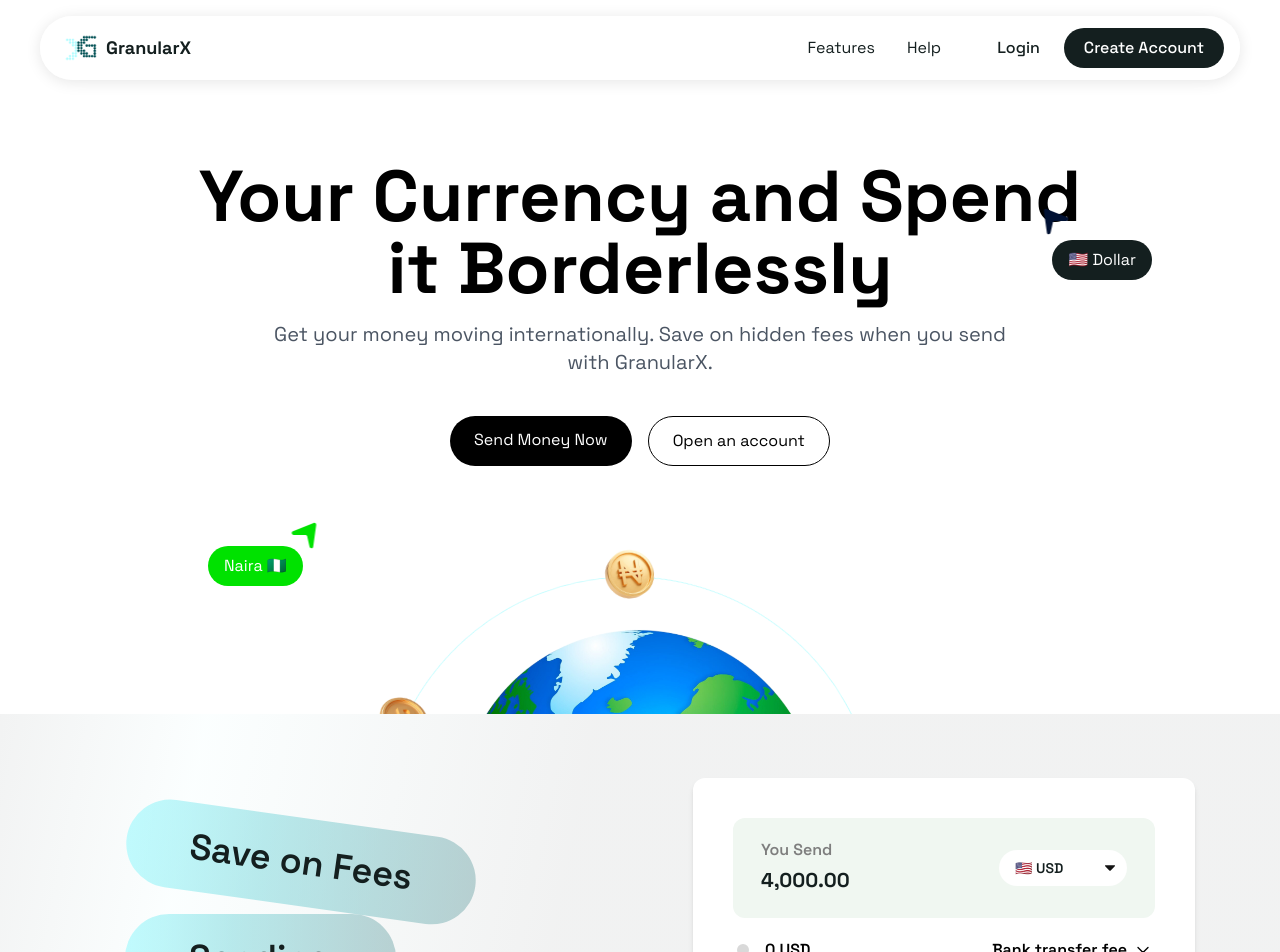
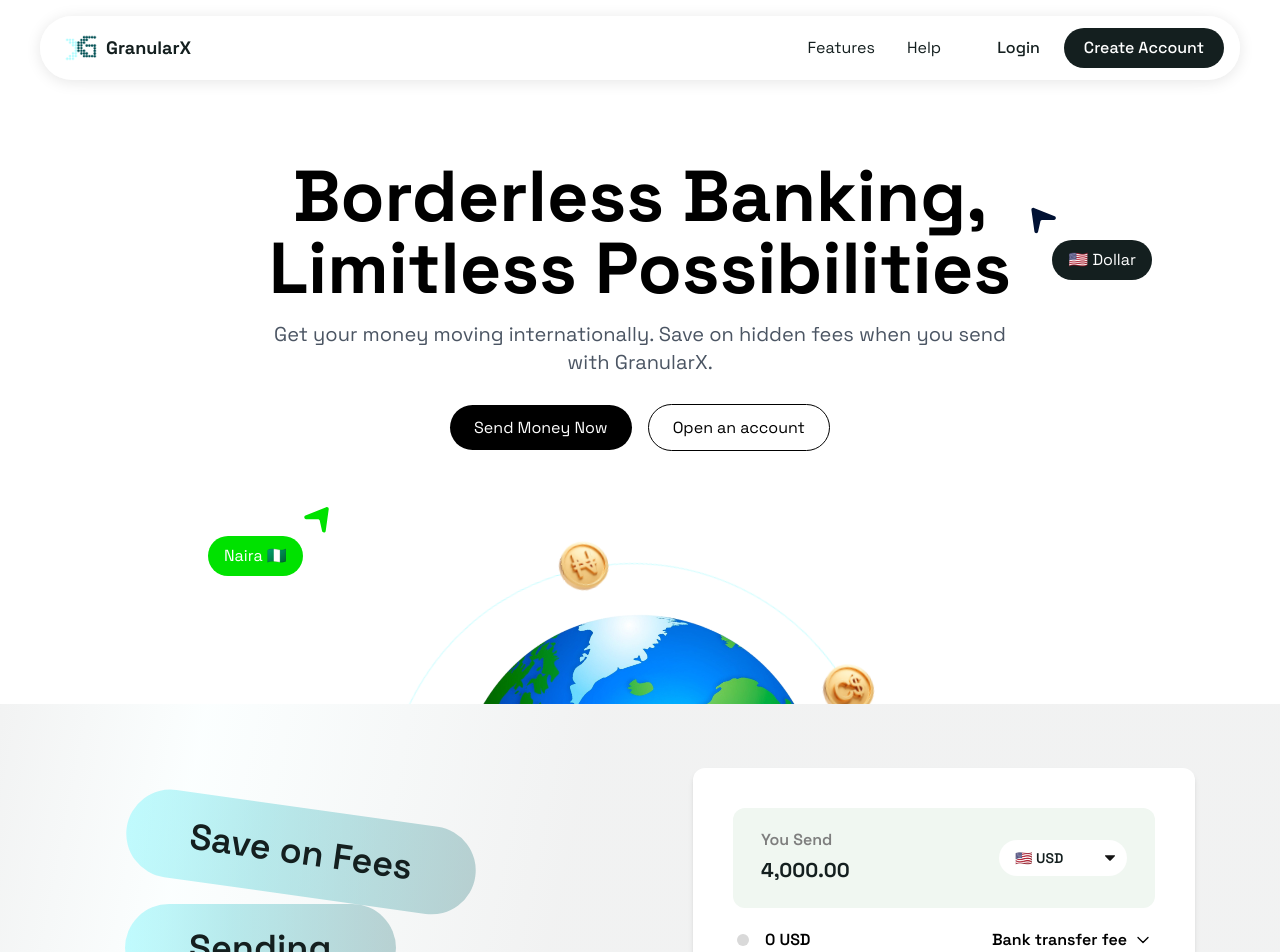
Before and after one commit to Creatorjason/new_landing, a Next.js app: page / in a window 1280 px wide. Shown: the top 952 px of the page. Built offline with nearby package versions, Linux system fonts and the light colour scheme.

Commit message:
feat: more animations

```diff
--- a/components/Hero.tsx
+++ b/components/Hero.tsx
@@ -1,41 +1,106 @@
+"use client"
+
 import Image from 'next/image';
 import Link from 'next/link';
+import { motion } from 'framer-motion';
 
 const Hero = () => {
   return (
-    <section className="text-center p-4 pb-40 md:p-40 pt-36 flex justify-center items-center text-black relative overflow-hidden">
-      <div className='mb-14 px-2'>
+    <motion.section
+      initial={{ opacity: 0 }}
+      animate={{ opacity: 1 }}
+      transition={{ duration: 0.5 }}
+      className="text-center p-4 pb-40 md:p-40 pt-36 flex justify-center items-center text-black relative overflow-hidden"
+    >
+      <motion.div
+        initial={{ y: 50, opacity: 0 }}
+        animate={{ y: 0, opacity: 1 }}
+        transition={{ duration: 0.5, delay: 0.2 }}
+        className='mb-14 px-2'
+      >
         <div className='flex flex-col items-center mb-2'>
-          <h1 className="text-4xl md:text-7xl font-black mb-4">Your Currency and Spend it Borderlessly</h1>
-          <p className="text-xl mb-8 text-gray-600 max-w-[60ch]">Get your money moving internationally. Save on hidden fees when you send with GranularX.</p>
+          <motion.h1
+            initial={{ y: 20, opacity: 0 }}
+            animate={{ y: 0, opacity: 1 }}
+            transition={{ duration: 0.5, delay: 0.3 }}
+            className="text-4xl md:text-7xl font-black mb-4"
+          >
+            Borderless Banking, Limitless Possibilities
+          </motion.h1>
+          <motion.p
+            initial={{ y: 20, opacity: 0 }}
+            animate={{ y: 0, opacity: 1 }}
+            transition={{ duration: 0.5, delay: 0.4 }}
+            className="text-xl mb-8 text-gray-600 max-w-[60ch]"
+          >
+            Get your money moving internationally. Save on hidden fees when you send with GranularX.
+          </motion.p>
         </div>
-        <div className="gap-4 flex justify-center flex-col md:flex-row">
-          <Link href="/send" className="px-6 py-3 bg-black text-white rounded-full hover:bg-gray-800">Send Money Now</Link>
-          <Link href="/signup" className="px-6 py-3 border border-black text-black rounded-full hover:bg-gray-100">Open an account</Link>
+        <motion.div
+          initial={{ y: 20, opacity: 0 }}
+          animate={{ y: 0, opacity: 1 }}
+          transition={{ duration: 0.5, delay: 0.5 }}
+          className="gap-4 flex justify-center flex-col md:flex-row"
+        >
+          <motion.div className='mb-4' whileHover={{ scale: 1.05 }} whileTap={{ scale: 0.95 }}>
+            <Link href="/send" className="px-6 py-3 bg-black text-white rounded-full hover:bg-gray-800">Send Money Now</Link>
+          </motion.div>
+          <motion.div whileHover={{ scale: 1.05 }} whileTap={{ scale: 0.95 }}>
+            <Link href="/signup" className="px-6 py-3 border border-black text-black rounded-full hover:bg-gray-100">Open an account</Link>
+          </motion.div>
+        </motion.div>
+        <div className="hidden sm:block mt-8">
+          <motion.span
+            initial={{ opacity: 0, x: -50 }}
+            animate={{ opacity: 1, x: 0 }}
+            transition={{ duration: 0.5, delay: 0.6 }}
+            className="inline-block bg-[#00E200] text-white px-4 py-2 rounded-full text-base absolute bottom-32 left-52"
+          >
+            Naira 🇳🇬
+          </motion.span>
+          <motion.span
+            initial={{ opacity: 0, x: 50 }}
+            animate={{ opacity: 1, x: 0 }}
+            transition={{ duration: 0.5, delay: 0.7 }}
+            className="inline-block bg-[#141F1F] text-white px-4 py-2 rounded-full text-base absolute top-60 right-32"
+          >
+            🇺🇸 Dollar
+          </motion.span>
+          <motion.div
+            animate={{ y: [0, -10, 0] }}
+            transition={{ repeat: Infinity, duration: 1.5 }}
+            className="absolute bottom-[165px] left-[304px] transform -translate-x-1/2 cursor-pointer"
+          >
+            <Image src={"/others/naira.svg"} alt='Naira cursor' width={25} height={25} />
+          </motion.div>
+          <motion.div
+            animate={{ y: [0, -10, 0] }}
+            transition={{ repeat: Infinity, duration: 1.5, delay: 0.5 }}
+            className="absolute top-52 right-56 transform translate-x-1/2 cursor-pointer"
+          >
+            <Image src={"/others/dollar.svg"} alt='Dollar cursor' width={25} height={25} />
+          </motion.div>
         </div>
-        <div className="hidden sm:block mt-8">
-          <span className="inline-block bg-[#00E200] text-white px-4 py-2 rounded-full text-base absolute bottom-32 left-52">Naira 🇳🇬</span>
-          <span className="inline-block bg-[#141F1F] text-white px-4 py-2 rounded-full text-base absolute top-60 right-32">🇺🇸 Dollar</span>
-          <div className="absolute bottom-[165px] left-[304px] transform -translate-x-1/2 cursor-pointer">
-            <Image src={"/others/naira.svg"} alt='Naira cursor' width={25} height={25} className='animate-bounce-1' />
-          </div>
-          <div className="absolute top-52 right-56 transform translate-x-1/2 cursor-pointer">
-            <Image src={"/others/dollar.svg"} alt='Naira cursor' width={25} height={25} className='animate-bounce-1' />
-          </div>
-        </div>
-      </div>
-
-      <div className='absolute -bottom-[23%] md:-bottom-2/4'>
+      </motion.div>
+      <motion.div
+        animate={{ rotate: 360 }}
+        transition={{ repeat: Infinity, duration: 200, ease: "linear" }}
+        className='absolute -bottom-[35%] md:!-bottom-2/4'
+      >
         <Image width={520} height={520}
           src={"/earth.png"} alt='earth picture'
         />
-      </div>
-      <div className='absolute -bottom-[23%] md:-bottom-2/4'>
+      </motion.div>
+      <motion.div
+        animate={{ rotate: -360 }}
+        transition={{ repeat: Infinity, duration: 200, ease: "linear" }}
+        className='absolute -bottom-[35%] md:!-bottom-2/4'
+      >
         <Image width={520} height={520}
           src={"/earth_wrap.png"} className='-rotate-6' alt='earth picture'
         />
-      </div>
-    </section>
+      </motion.div>
+    </motion.section>
   );
 };
 
--- a/components/Testimonials.tsx
+++ b/components/Testimonials.tsx
@@ -32,7 +32,7 @@ const Testimonials = () => {
         />
         <TestimonialCard
           flag="/flags/usa.png"
-          name="Charles Charles"
+          name="Charles Emmanuel"
           text="Lorem ipsum dolor sit amet, consectetur adipiscing elit. Eleifend nullam consectetur placerat pellentesque ut massa volutpat at. Diam pretium orci dui sagittis."
         />
         <TestimonialCard
```
Also changed, not shown: app/robots.txt (added).
